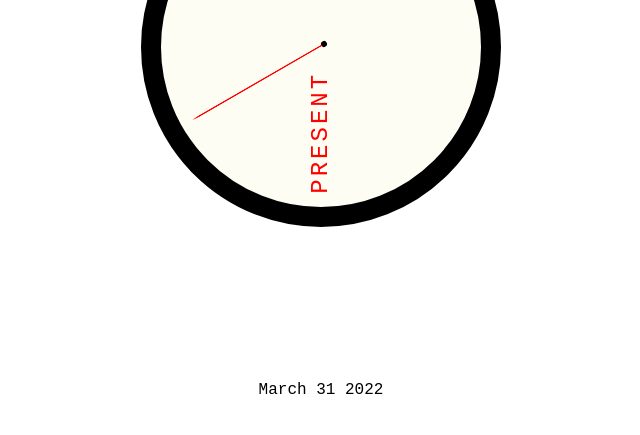
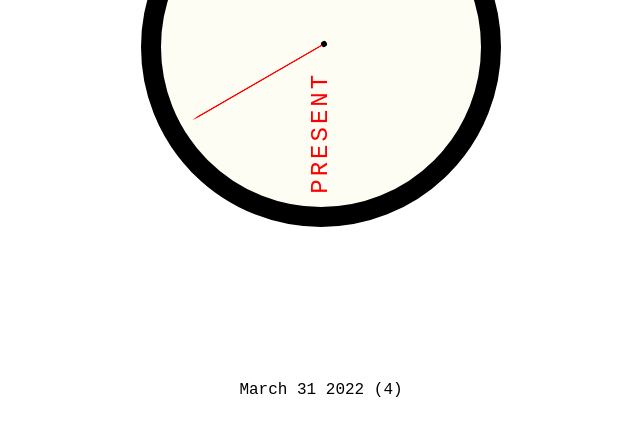
Before and after one commit to HarmandoHernandez/minimal-clock, a website: page index.html in a window 1280 px wide. Shown: the part 353-788 px from the top of the page, without its empty margins (319-959 px from the left). Drawn offline with Linux system fonts and the light colour scheme.

Commit message:
Defined nomerology and fix size

```diff
--- a/main.js
+++ b/main.js
@@ -1,5 +1,5 @@
 const $ = id => document.getElementById(id)
-const updateTime = (k) => (k < 10) ? "0" + k : k
+const updateTime = (k) => (k < 10) ? '0' + k : k
 const month_name = ["January", "February", "March", "April", "May", "June",
 "July", "August", "September", "October", "November", "December"
 ]
@@ -21,8 +21,25 @@ function currentTime() {
     $("hour").innerText = hour
     $("min").innerText = min
     $('seconds-indicator').style.transform = `rotate(${sec * 6}deg)`
-    $("full-date").innerText =`${month_name[month]} ${day} ${year}`
+
+    const numlgyDay = calcNumerology(day)
+    const numlgyMonth = calcNumerology(month + 1)
+    const numlgyYear = calcNumerology(year)
+
+    const num = calcNumerology(numlgyDay + numlgyMonth + numlgyYear)
+    $("full-date").innerText =`${month_name[month]} ${day} ${year} (${num})`
     showDay[date.getDay()].style.display = 'block'
 }
 
+function calcNumerology(num) {
+    num = num + ''
+    if (['1', '2', '3', '4', '5', '6', '7', '8', '9', '11', '22', '33'].includes(num)) {
+        return num;
+    } else {
+        const nums = num.split('');
+        const sum = nums.reduce((acum, currentNum) => +acum + +currentNum).toString()
+        return calcNumerology(sum);
+    }
+}
+
 setInterval(currentTime, 1000)
--- a/style.css
+++ b/style.css
@@ -2,6 +2,8 @@
   display: flex;
   justify-content: center;
   align-items: center;
+  min-width: 350px;
+  min-height: 350px;
   height: 100vh;
 
   font-family: "Courier New", Courier, monospace;
```
